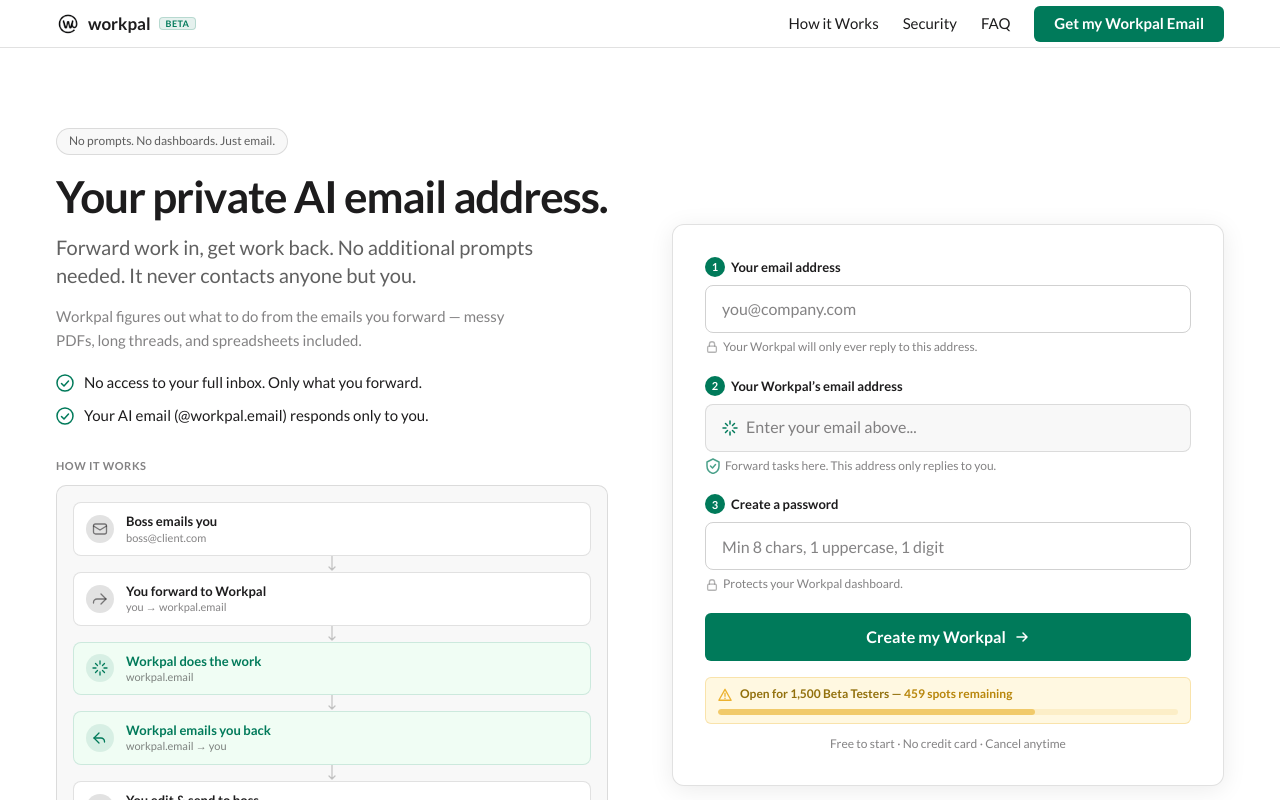
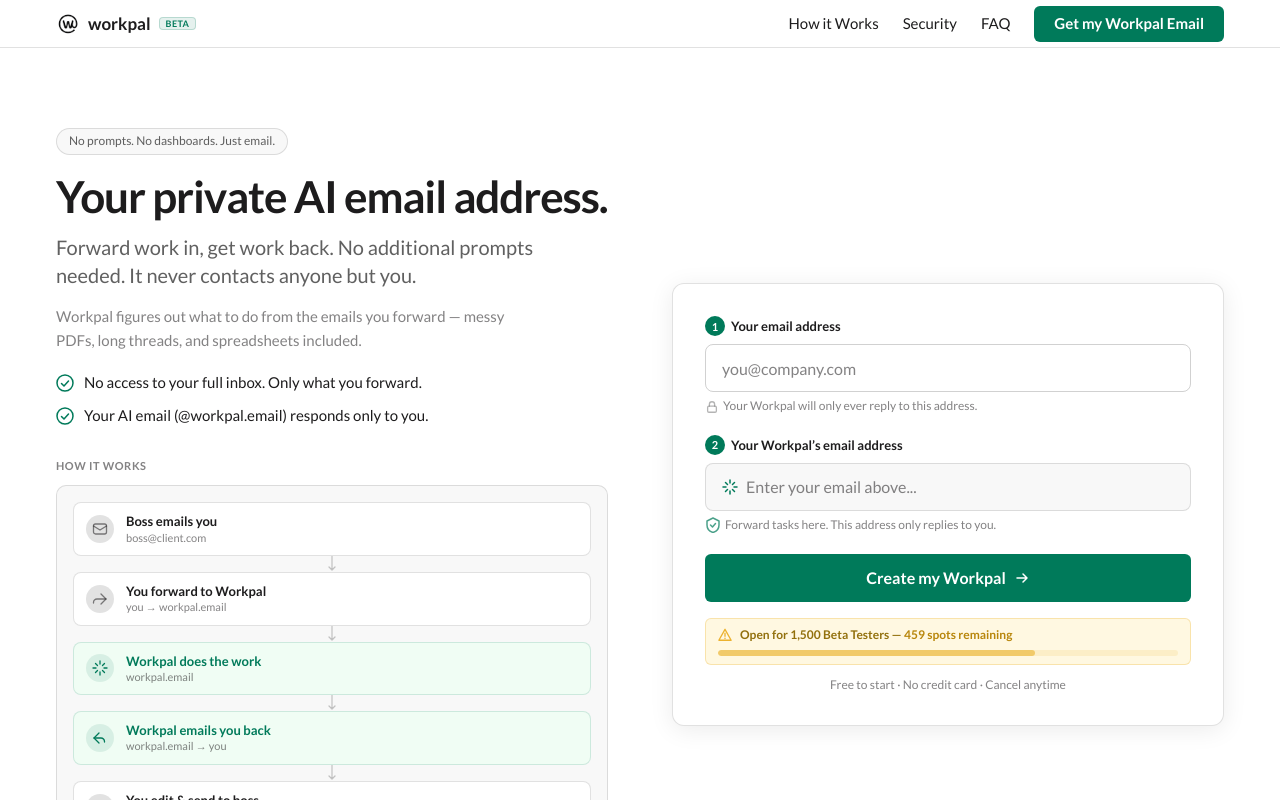
Before and after one commit to sayonsom/workpal, a Next.js app: page / in a window 1280 px wide. Shown: the top 800 px of the page. Built offline with nearby package versions, Linux system fonts and the light colour scheme.

Commit message:
fix: remove password field from signup — let users experience value first
Password will be collected later. Signup now only requires email + workpal handle.
Existing account (409) shows success modal directly without login attempt.

Co-Authored-By: Claude Opus 4.5 <noreply@anthropic.com>

```diff
--- a/src/components/landing/BottomCTA.tsx
+++ b/src/components/landing/BottomCTA.tsx
@@ -3,7 +3,7 @@
 import { useState, useEffect, useCallback } from "react";
 import { useRouter } from "next/navigation";
 import { HERO, FINAL_CTA } from "@/lib/constants";
-import { signup, login, checkHandle, ApiException } from "@/lib/api";
+import { signup, checkHandle, ApiException } from "@/lib/api";
 import SuccessModal from "./SuccessModal";
 import Toast from "../ui/Toast";
 
@@ -63,7 +63,6 @@ export default function BottomCTA() {
   const [email, setEmail] = useState("");
   const [workpalPrefix, setWorkpalPrefix] = useState("");
   const [isCustomizing, setIsCustomizing] = useState(false);
-  const [password, setPassword] = useState("");
   const [loading, setLoading] = useState(false);
   const [error, setError] = useState("");
 
@@ -135,14 +134,11 @@ export default function BottomCTA() {
     if (!email) { setError("Enter your email address."); return; }
     if (!activePrefix) { setError("Your Workpal email address is empty."); return; }
     if (handleAvailable === false) { setError("That handle is taken. Try another."); return; }
-    if (!password || password.length < 8) { setError("Password must be at least 8 characters."); return; }
-    if (!/[A-Z]/.test(password)) { setError("Password must contain an uppercase letter."); return; }
-    if (!/\d/.test(password)) { setError("Password must contain a digit."); return; }
 
     setLoading(true);
     setShowToast(false);
     try {
-      const result = await signup({ email, password, workpal_handle: activePrefix });
+      const result = await signup({ email, password: "", workpal_handle: activePrefix });
       // Update beta counter (non-critical)
       try {
         await fetch("/api/beta-count", { method: "POST" });
@@ -153,14 +149,9 @@ export default function BottomCTA() {
     } catch (err) {
       // Existing account — attempt silent login
       if (err instanceof ApiException && err.status === 409) {
-        try {
-          await login({ email, password });
-          setSuccessAgentEmail(workpalAddress || `${activePrefix}@workpal.email`);
-          setShowSuccessModal(true);
-        } catch {
-          setToastError("Account exists but credentials don\u2019t match. Try logging in.");
-          setShowToast(true);
-        }
+        // Existing account — show success modal directly
+        setSuccessAgentEmail(workpalAddress || `${activePrefix}@workpal.email`);
+        setShowSuccessModal(true);
       } else {
         // Generic API error — show toast
         setToastError(err instanceof Error ? err.message : "Something went wrong. Please try again.");
@@ -268,27 +259,6 @@ export default function BottomCTA() {
               </div>
             </div>
 
-            {/* Step 3: Password */}
-            <div className="mb-6">
-              <label htmlFor="bottom-password" className="flex items-center gap-1.5 text-[13px] font-bold text-white/90 mb-2">
-                <span className="inline-flex items-center justify-center w-5 h-5 rounded-full bg-cta text-white text-[11px] font-bold">3</span>
-                {HERO.steps.password.label}
-              </label>
-              <input
-                id="bottom-password"
-                type="password"
-                required
-                placeholder={HERO.steps.password.placeholder}
-                value={password}
-                onChange={(e) => setPassword(e.target.value)}
-                className="w-full h-12 px-4 rounded-[8px] border border-white/20 bg-white/10 text-[16px] text-white placeholder:text-white/40 focus:border-white/50 focus:outline-none focus-visible:ring-2 focus-visible:ring-white focus-visible:ring-offset-2 focus-visible:ring-offset-[#1D1C1D] transition-colors duration-[120ms]"
-              />
-              <p className="mt-1.5 text-[12px] text-white/40 flex items-center gap-1">
-                <LockIcon className="shrink-0 opacity-60" />
-                {HERO.steps.password.helpText}
-              </p>
-            </div>
-
             {/* Closed-loop banner */}
             {workpalAddress && (
               <div className="mb-5 rounded-[8px] bg-cta/10 border border-cta/20 px-4 py-3 flex items-start gap-3">
--- a/src/components/landing/Hero.tsx
+++ b/src/components/landing/Hero.tsx
@@ -5,7 +5,7 @@ import { useRouter } from "next/navigation";
 import Badge from "../ui/Badge";
 import Button from "../ui/Button";
 import { HERO } from "@/lib/constants";
-import { signup, login, checkHandle, ApiException } from "@/lib/api";
+import { signup, checkHandle, ApiException } from "@/lib/api";
 import SuccessModal from "./SuccessModal";
 import Toast from "../ui/Toast";
 
@@ -194,7 +194,6 @@ export default function Hero() {
   const [email, setEmail] = useState("");
   const [workpalPrefix, setWorkpalPrefix] = useState("");
   const [isCustomizing, setIsCustomizing] = useState(false);
-  const [password, setPassword] = useState("");
   const [loading, setLoading] = useState(false);
   const [error, setError] = useState("");
 
@@ -266,14 +265,11 @@ export default function Hero() {
     if (!email) { setError("Enter your email address."); return; }
     if (!activePrefix) { setError("Your Workpal email address is empty."); return; }
     if (handleAvailable === false) { setError("That handle is taken. Try another."); return; }
-    if (!password || password.length < 8) { setError("Password must be at least 8 characters."); return; }
-    if (!/[A-Z]/.test(password)) { setError("Password must contain an uppercase letter."); return; }
-    if (!/\d/.test(password)) { setError("Password must contain a digit."); return; }
 
     setLoading(true);
     setShowToast(false);
     try {
-      const result = await signup({ email, password, workpal_handle: activePrefix });
+      const result = await signup({ email, password: "", workpal_handle: activePrefix });
       // Update beta counter (non-critical)
       try {
         const counterRes = await fetch("/api/beta-count", { method: "POST" });
@@ -288,14 +284,9 @@ export default function Hero() {
     } catch (err) {
       // Existing account — attempt silent login
       if (err instanceof ApiException && err.status === 409) {
-        try {
-          await login({ email, password });
-          setSuccessAgentEmail(workpalAddress || `${activePrefix}@workpal.email`);
-          setShowSuccessModal(true);
-        } catch {
-          setToastError("Account exists but credentials don\u2019t match. Try logging in.");
-          setShowToast(true);
-        }
+        // Existing account — show success modal directly
+        setSuccessAgentEmail(workpalAddress || `${activePrefix}@workpal.email`);
+        setShowSuccessModal(true);
       } else {
         // Generic API error — show toast
         setToastError(err instanceof Error ? err.message : "Something went wrong. Please try again.");
@@ -440,30 +431,6 @@ export default function Hero() {
                 </div>
               </div>
 
-              {/* Step 3: Password */}
-              <div className="mb-5">
-                <label
-                  htmlFor="hero-password"
-                  className="flex items-center gap-1.5 text-[13px] font-bold text-text-primary mb-2"
-                >
-                  <span className="inline-flex items-center justify-center w-5 h-5 rounded-full bg-cta text-white text-[11px] font-bold">3</span>
-                  {HERO.steps.password.label}
-                </label>
-                <input
-                  id="hero-password"
-                  type="password"
-                  required
-                  placeholder={HERO.steps.password.placeholder}
-                  value={password}
-                  onChange={(e) => setPassword(e.target.value)}
-                  className="w-full h-12 px-4 rounded-[8px] border border-[var(--color-border-strong)] text-[16px] text-text-primary placeholder:text-[var(--color-text-muted)] focus:border-info focus:outline-none focus-visible:ring-2 focus-visible:ring-info focus-visible:ring-offset-2 transition-colors duration-[120ms]"
-                />
-                <p className="mt-1.5 text-[12px] text-[var(--color-text-muted)] flex items-center gap-1">
-                  <LockIcon className="shrink-0 opacity-60" />
-                  {HERO.steps.password.helpText}
-                </p>
-              </div>
-
               {/* Closed-loop guarantee */}
               {workpalAddress && (
                 <div className="mb-5 rounded-[8px] bg-[#f0fdf4] border border-cta/20 px-4 py-3 flex items-start gap-3">
--- a/src/lib/constants.ts
+++ b/src/lib/constants.ts
@@ -49,11 +49,6 @@ export const HERO = {
       suffix: "@workpal.email",
       editLabel: "Customize",
       helpText: "Forward tasks here. This address only replies to you.",
-    },
-    password: {
-      label: "Create a password",
-      placeholder: "Min 8 chars, 1 uppercase, 1 digit",
-      helpText: "Protects your Workpal dashboard.",
     },
   },
   handleAvailable: "Available!",
```
